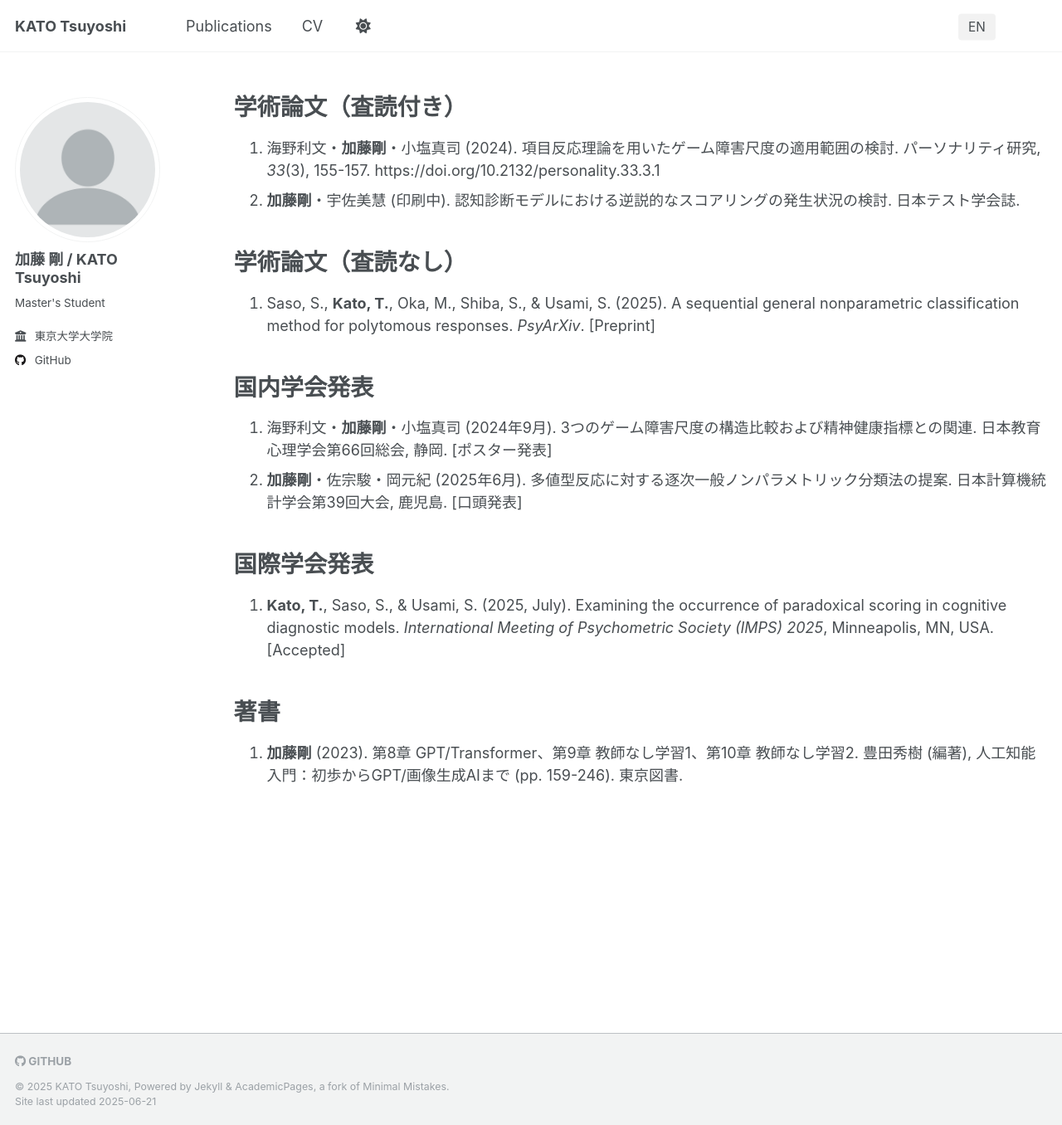
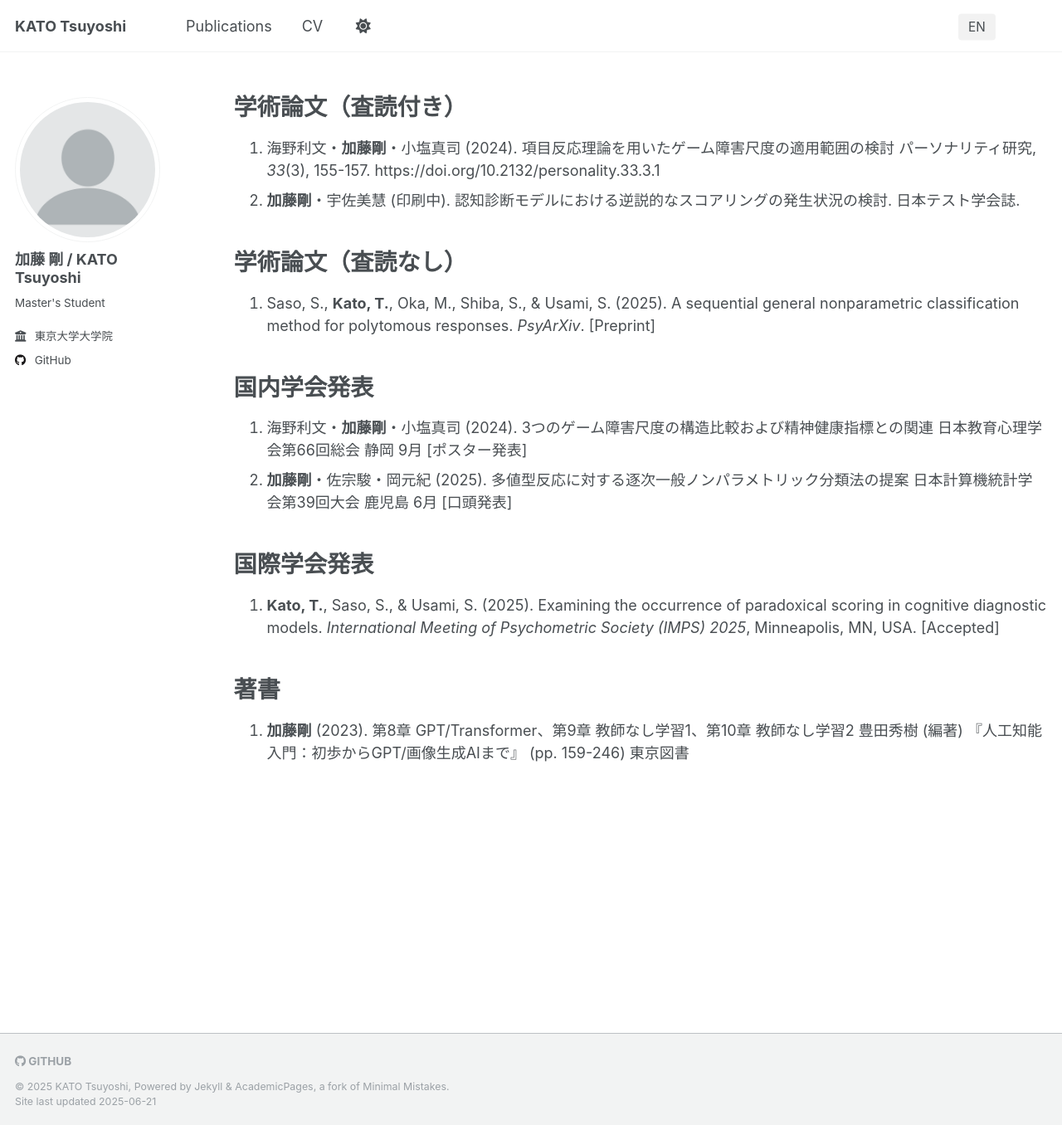
Before and after one commit to coch24/coch24.github.io, a Jekyll site: the page built from _pages/publications.md, in a window 1280 px wide and 1356 px high. Shown: the whole window at 83% size. Built offline with Jekyll 4.4.1, drawn with Linux system fonts in a browser that asks for light colours.

Commit message:
publication

```diff
--- a/_pages/publications.md
+++ b/_pages/publications.md
@@ -7,7 +7,7 @@ lang: ja
 ---
 
 # 学術論文（査読付き）
-1. 海野利文・**加藤剛**・小塩真司 (2024). 項目反応理論を用いたゲーム障害尺度の適用範囲の検討. パーソナリティ研究, *33*(3), 155-157. https://doi.org/10.2132/personality.33.3.1
+1. 海野利文・**加藤剛**・小塩真司 (2024). 項目反応理論を用いたゲーム障害尺度の適用範囲の検討 パーソナリティ研究, *33*(3), 155-157. https://doi.org/10.2132/personality.33.3.1
 2. **加藤剛**・宇佐美慧 (印刷中). 認知診断モデルにおける逆説的なスコアリングの発生状況の検討. 日本テスト学会誌.
 <br><br>
 
@@ -18,16 +18,16 @@ lang: ja
 
 
 # 国内学会発表
-1. 海野利文・**加藤剛**・小塩真司 (2024年9月). 3つのゲーム障害尺度の構造比較および精神健康指標との関連. 日本教育心理学会第66回総会, 静岡. [ポスター発表]
-2. **加藤剛**・佐宗駿・岡元紀 (2025年6月). 多値型反応に対する逐次一般ノンパラメトリック分類法の提案. 日本計算機統計学会第39回大会, 鹿児島. [口頭発表]
+1. 海野利文・**加藤剛**・小塩真司 (2024). 3つのゲーム障害尺度の構造比較および精神健康指標との関連 日本教育心理学会第66回総会 静岡 9月 [ポスター発表]
+2. **加藤剛**・佐宗駿・岡元紀 (2025). 多値型反応に対する逐次一般ノンパラメトリック分類法の提案 日本計算機統計学会第39回大会 鹿児島 6月 [口頭発表]
 <br><br>
 
 
 # 国際学会発表
-1. **Kato, T.**, Saso, S., & Usami, S. (2025, July). Examining the occurrence of paradoxical scoring in cognitive diagnostic models. *International Meeting of Psychometric Society (IMPS) 2025*, Minneapolis, MN, USA. [Accepted]
+1. **Kato, T.**, Saso, S., & Usami, S. (2025). Examining the occurrence of paradoxical scoring in cognitive diagnostic models. *International Meeting of Psychometric Society (IMPS) 2025*, Minneapolis, MN, USA. [Accepted]
 <br><br>
 
 
 # 著書
-1. **加藤剛** (2023). 第8章 GPT/Transformer、第9章 教師なし学習1、第10章 教師なし学習2. 豊田秀樹 (編著), 人工知能入門：初歩からGPT/画像生成AIまで (pp. 159-246). 東京図書.
+1. **加藤剛** (2023). 第8章 GPT/Transformer、第9章 教師なし学習1、第10章 教師なし学習2 豊田秀樹 (編著) 『人工知能入門：初歩からGPT/画像生成AIまで』 (pp. 159-246) 東京図書
 <br><br>
```
